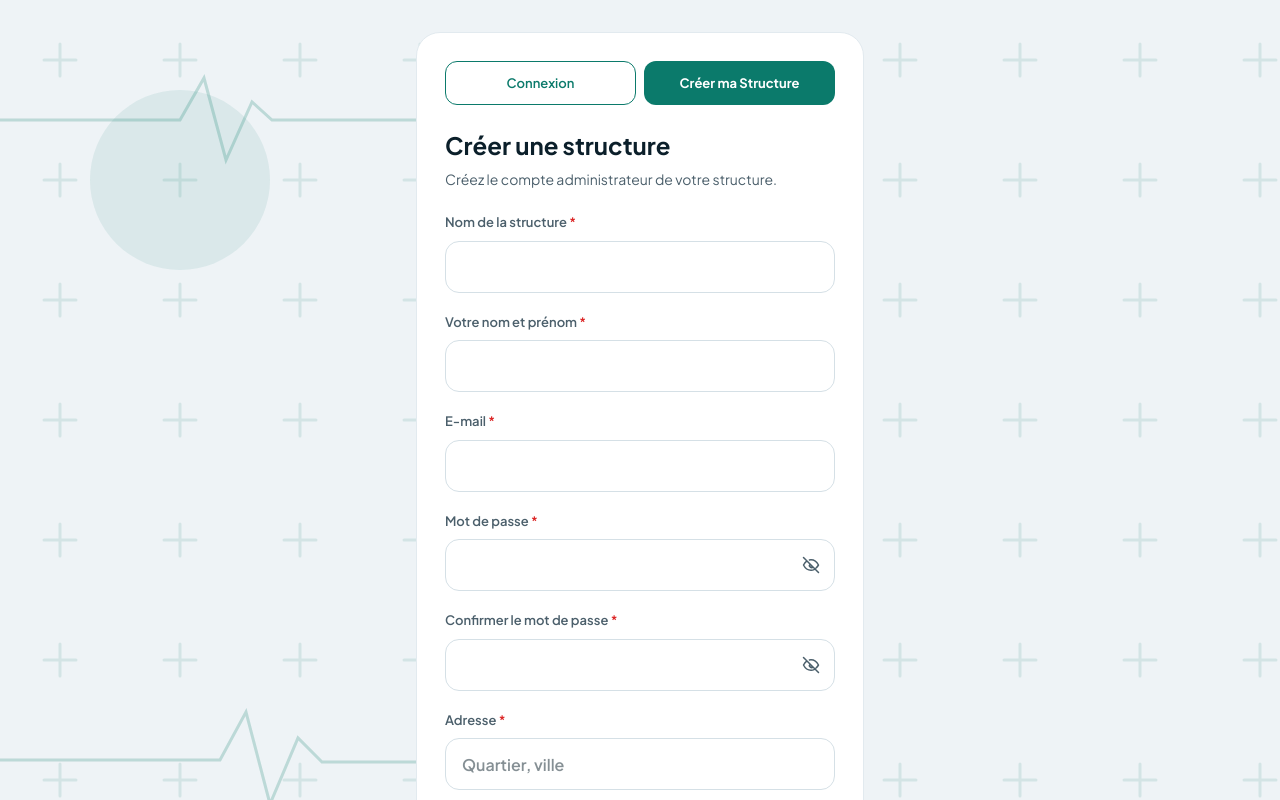
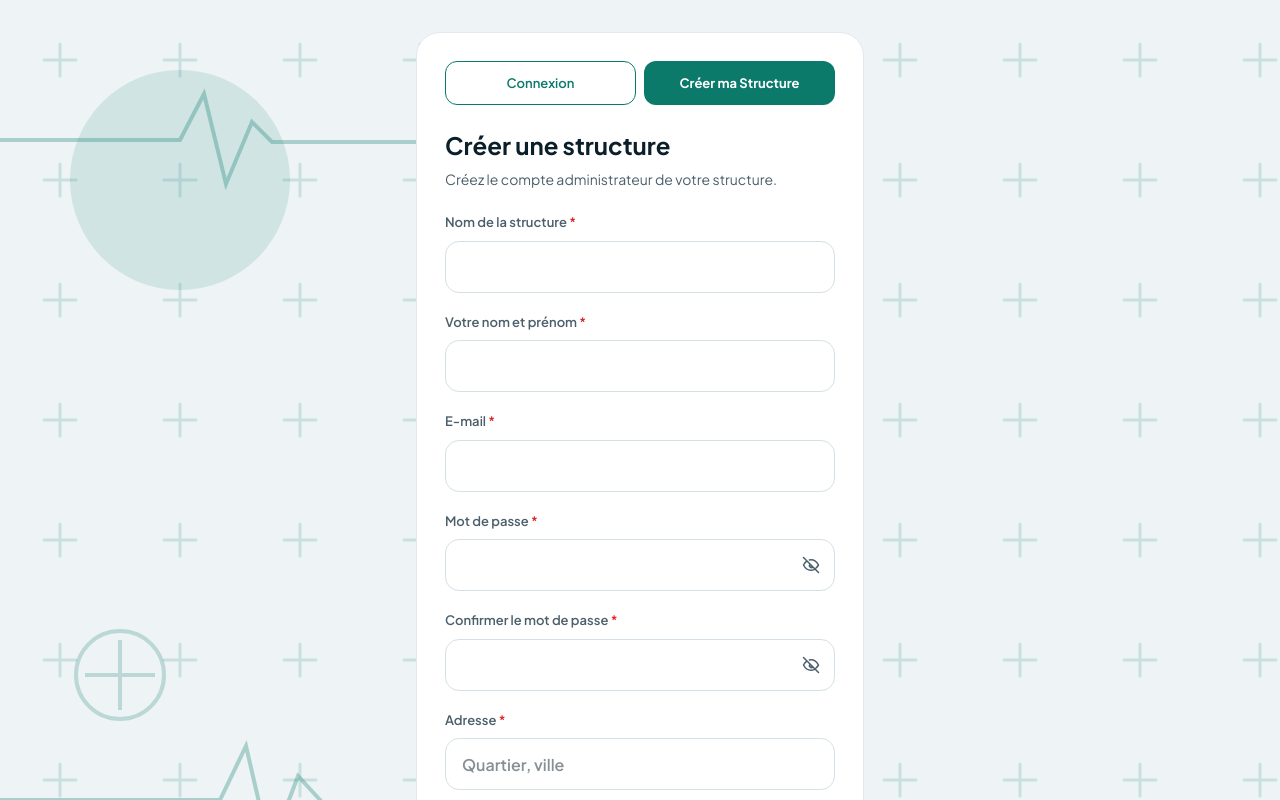
Before and after one commit to ncmgroupe04/clinique, a Next.js app: page /inscription in a window 1280 px wide. Shown: the top 800 px of the page. Built offline with nearby package versions, Linux system fonts and the light colour scheme.

Commit message:
design: motifs sante encore plus marques (pouls, croix, pastille, pilule)

```diff
--- a/src/app/(auth)/auth-screen.tsx
+++ b/src/app/(auth)/auth-screen.tsx
@@ -52,17 +52,21 @@ export default function AuthScreen({ initialMode }: { initialMode: "login" | "si
         <svg width="100%" height="100%" className="h-full w-full">
           <defs>
             <pattern id="health-cross" width="120" height="120" patternUnits="userSpaceOnUse">
-              <path d="M60 44v32M44 60h32" stroke="#0b7a6b" strokeWidth="3" strokeLinecap="round" opacity="0.12" />
+              <path d="M60 44v32M44 60h32" stroke="#0b7a6b" strokeWidth="3" strokeLinecap="round" opacity="0.16" />
             </pattern>
           </defs>
           <rect width="100%" height="100%" fill="url(#health-cross)" />
-          <path d="M0 120h180l24-42 22 82 26-58 20 18h260" fill="none" stroke="#0b7a6b" strokeWidth="3" opacity="0.22" />
-          <path d="M0 760h220l26-48 24 92 28-66 24 24h250" fill="none" stroke="#0b7a6b" strokeWidth="3" opacity="0.22" />
-          <circle cx="180" cy="180" r="90" fill="#0b7a6b" opacity="0.09" />
-          <circle cx="1500" cy="620" r="130" fill="#0b7a6b" opacity="0.09" />
-          <g opacity="0.18" stroke="#0b7a6b" strokeWidth="3" fill="none">
-            <rect x="1300" y="120" width="90" height="40" rx="20" transform="rotate(-25 1345 140)" />
-            <line x1="1345" y1="120" x2="1345" y2="160" transform="rotate(-25 1345 140)" />
+          <path d="M0 140h180l24-46 22 90 26-62 20 20h260" fill="none" stroke="#0b7a6b" strokeWidth="4" opacity="0.30" />
+          <path d="M0 800h220l26-54 24 104 28-74 24 26h260" fill="none" stroke="#0b7a6b" strokeWidth="4" opacity="0.30" />
+          <circle cx="180" cy="180" r="110" fill="#0b7a6b" opacity="0.13" />
+          <circle cx="1500" cy="620" r="150" fill="#0b7a6b" opacity="0.13" />
+          <g opacity="0.26" stroke="#0b7a6b" strokeWidth="4" fill="none">
+            <rect x="1300" y="120" width="100" height="44" rx="22" transform="rotate(-25 1350 142)" />
+            <line x1="1350" y1="120" x2="1350" y2="164" transform="rotate(-25 1350 142)" />
+          </g>
+          <g opacity="0.22" stroke="#0b7a6b" strokeWidth="4" fill="none">
+            <path d="M120 640v70M85 675h70" />
+            <circle cx="120" cy="675" r="44" />
           </g>
         </svg>
       </div>
```
